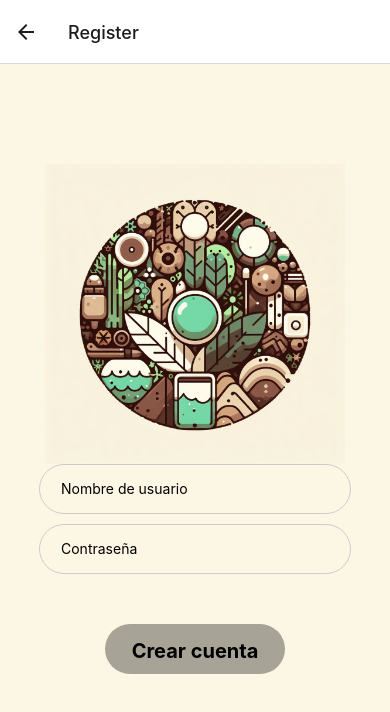
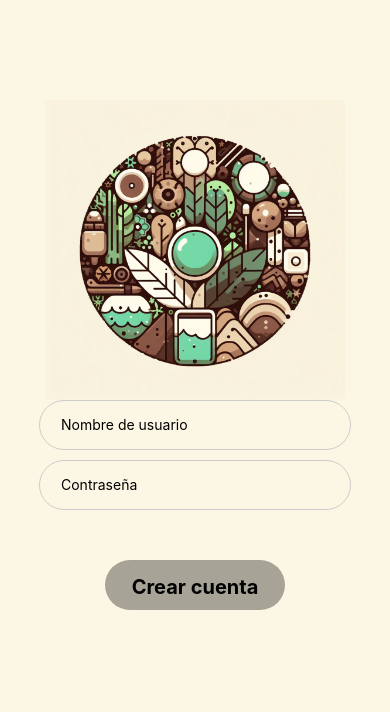
Before and after one commit to Msanche/EcoIdentify-ReactNative, a React Native app: screen /Register in a window 390 px wide. Shown: the top 712 px of the page. Built offline with nearby package versions, Linux system fonts and the light colour scheme; some icons are missing.

Commit message:
UPD App.tsx UPD LoginScreen.tsx

```diff
--- a/App.tsx
+++ b/App.tsx
@@ -10,10 +10,11 @@ const Stack = createNativeStackNavigator();
 const App =() => {
   return(
     <NavigationContainer>
-        <Stack.Navigator>
+        <Stack.Navigator >
             <Stack.Screen name="Login" component={LoginScreen}
             options={{ headerShown: false }}/>
-            <Stack.Screen name="Register" component={RegisterScreen}/>
+            <Stack.Screen name="Register" component={RegisterScreen}
+            options={{ headerShown: false }}/>
         </Stack.Navigator>
     </NavigationContainer>
   )
--- a/package.json
+++ b/package.json
@@ -18,6 +18,7 @@
     "@react-native-community/masked-view": "^0.1.11",
     "@react-navigation/native": "^6.1.17",
     "@react-navigation/native-stack": "^6.9.26",
+    "@react-navigation/stack": "^6.3.29",
     "react": "18.2.0",
     "react-native": "^0.74.1",
     "react-native-gesture-handler": "^2.16.2",
--- a/screens/LoginScreen.tsx
+++ b/screens/LoginScreen.tsx
@@ -1,10 +1,12 @@
 import React, { useState } from 'react';
 import { View, TextInput, Button, StyleSheet, Text, Image, TouchableOpacity } from 'react-native';
+import { useNavigation } from '@react-navigation/native';
 
 
-const LoginScreen = () => {
+const LoginScreen = ({}) => {
   const [username, setUsername] = useState('');
   const [password, setPassword] = useState('');
+  const navigation = useNavigation();
 
   const handleLogin = () => {
     // Aquí puedes implementar la lógica para iniciar sesión
@@ -14,6 +16,8 @@ const LoginScreen = () => {
 
   const handleRegister = () => {
     // Aquí puedes implementar la lógica para el registro
+    navigation.navigate('Register' as never);
+
     console.log('Registro de nuevo usuario');
   };
 
@@ -58,6 +62,7 @@ const LoginScreen = () => {
       <View style={styles.register}>
         <Text style={styles.text2}>No tienes una cuenta?  </Text>
         <TouchableOpacity onPress={handleRegister}>
+
           <Text style={styles.text}>Crear</Text>
         </TouchableOpacity>
       </View>
```
Also changed, not shown: 1 other file (tests, documents, lock files or other folders).
